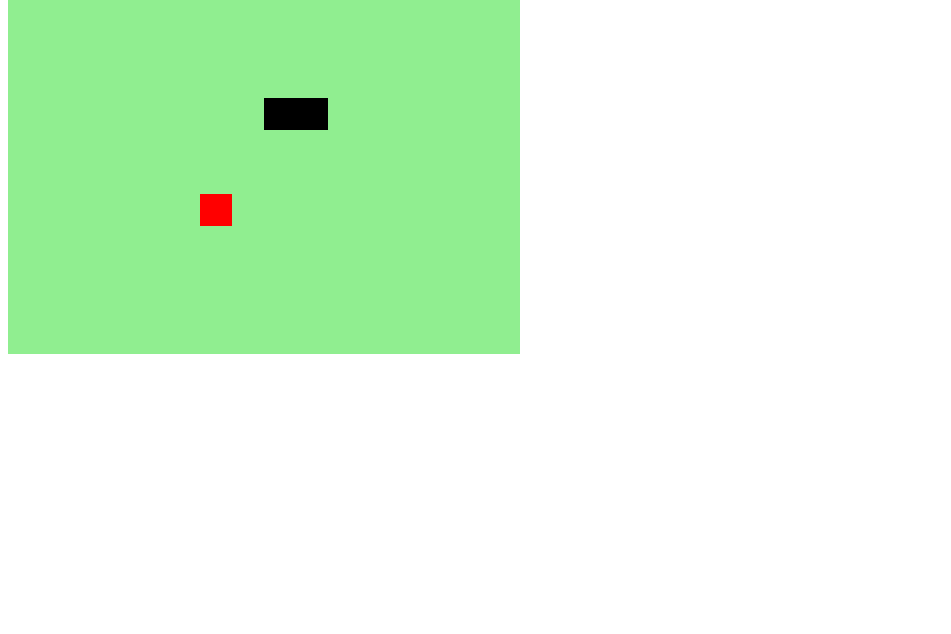
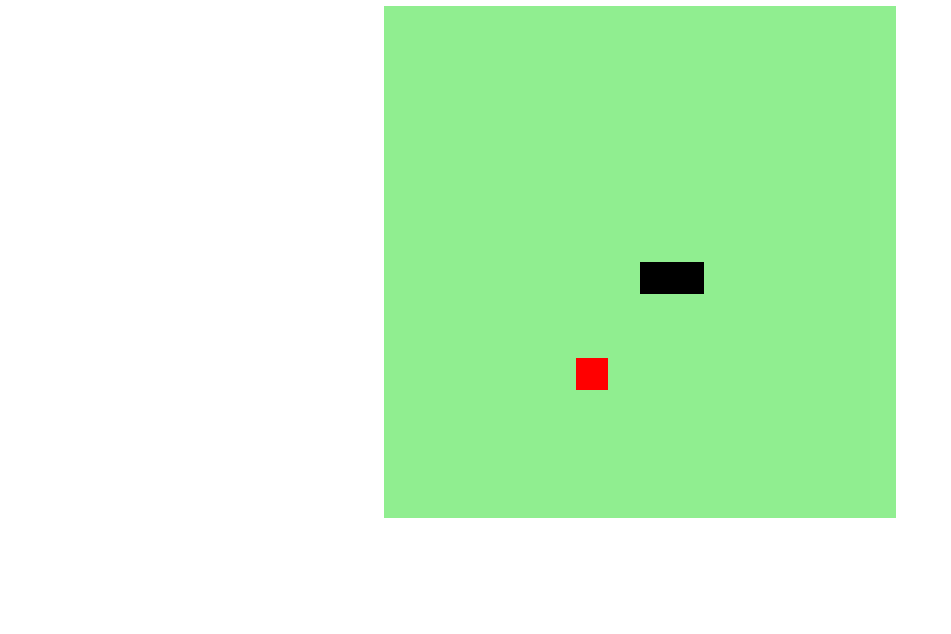
Before and after one commit to joellhss/jogo-da-cobrinha, a plain HTML site: page index.html in a window 1280 px wide. Shown: the part 166-800 px from the top of the page, without its empty margins (0-951 px from the left). Drawn offline with Linux system fonts and the light colour scheme.

Commit message:
Projeto final 29-04

```diff
--- a/CSS/style.css
+++ b/CSS/style.css
@@ -0,0 +1,9 @@
+body {
+    height: 95vh;
+    width: 95;
+    display: flex;
+    justify-content: center;
+    align-items: center;
+    flex-direction: column;
+    color: rgb(0, 0, 0);
+}
--- a/JS/script.js
+++ b/JS/script.js
@@ -40,10 +40,18 @@ function update (event) {
 
 
 function iniciarJogo() {
+
     if(snake[0].x > 15 * box && direction =="right") snake[0].x = 0;
     if(snake[0].x < 0 && direction =="left") snake[0].x = 16 * box;
     if(snake[0].y > 15 * box && direction =="down") snake[0].y = 0;
     if(snake[0].y < 0 && direction =="up") snake[0].y = 16 * box;
+
+    for(i = 1; i < snake.length; i++) {
+        if (snake[0].x == snake[i].x && snake[0].y == snake[i].y) {
+            clearInterval(jogo);
+            alert('Game over :(   Reinicie a página!')
+        }
+    }
 
     criarBG();
     criarCobrinha();
--- a/index.html
+++ b/index.html
@@ -9,6 +9,7 @@
     <title>Jogo da cobrinha</title>
 </head>
 <body>
+    <h1>JOGO DA COBRINHA!</h1>
     <canvas id="snake" width="512" height="512"></canvas>
 </body>
 </html>
```
